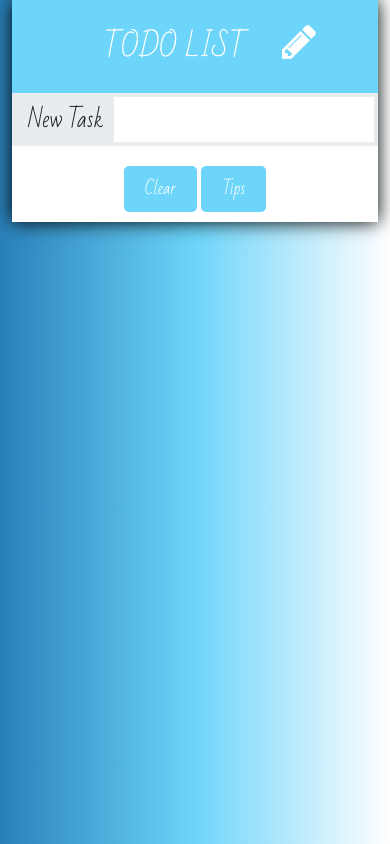
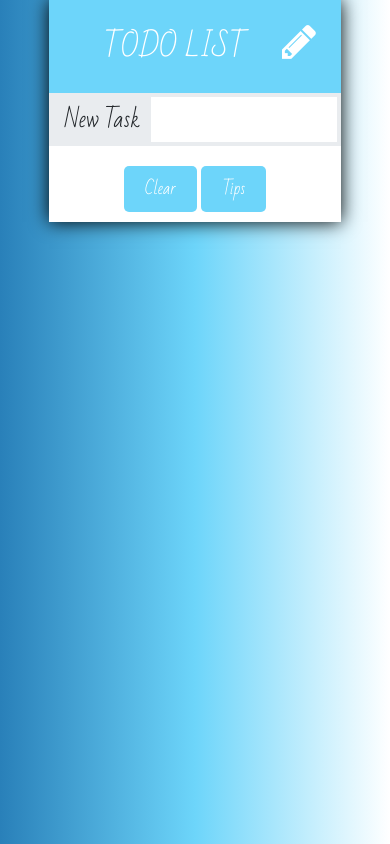
Before and after one commit to prabiz07/Todo-App, a plain HTML site: page index.html in a window 390 px wide. Drawn offline with nearby package versions, Linux system fonts and the light colour scheme.

Commit message:
Responsive css style added

```diff
--- a/css/style.css
+++ b/css/style.css
@@ -179,3 +179,10 @@ body{
         width: 100%;
     }
 }
+
+/* Large devices (desktops, less than 1200px) */
+@media (max-width: 1199.98px) {
+    .taskWrapper{
+        width: 80%;
+    }
+}
```
